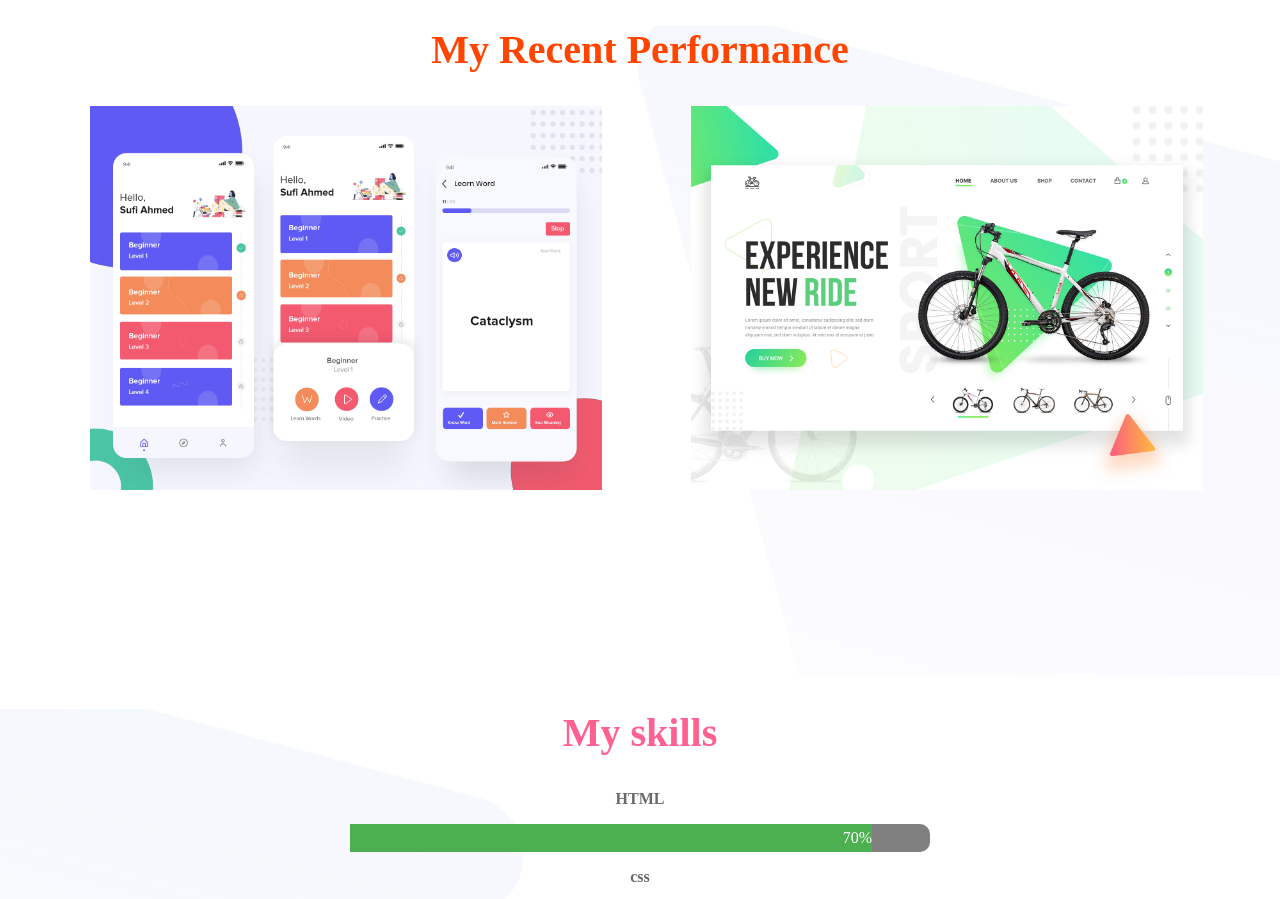
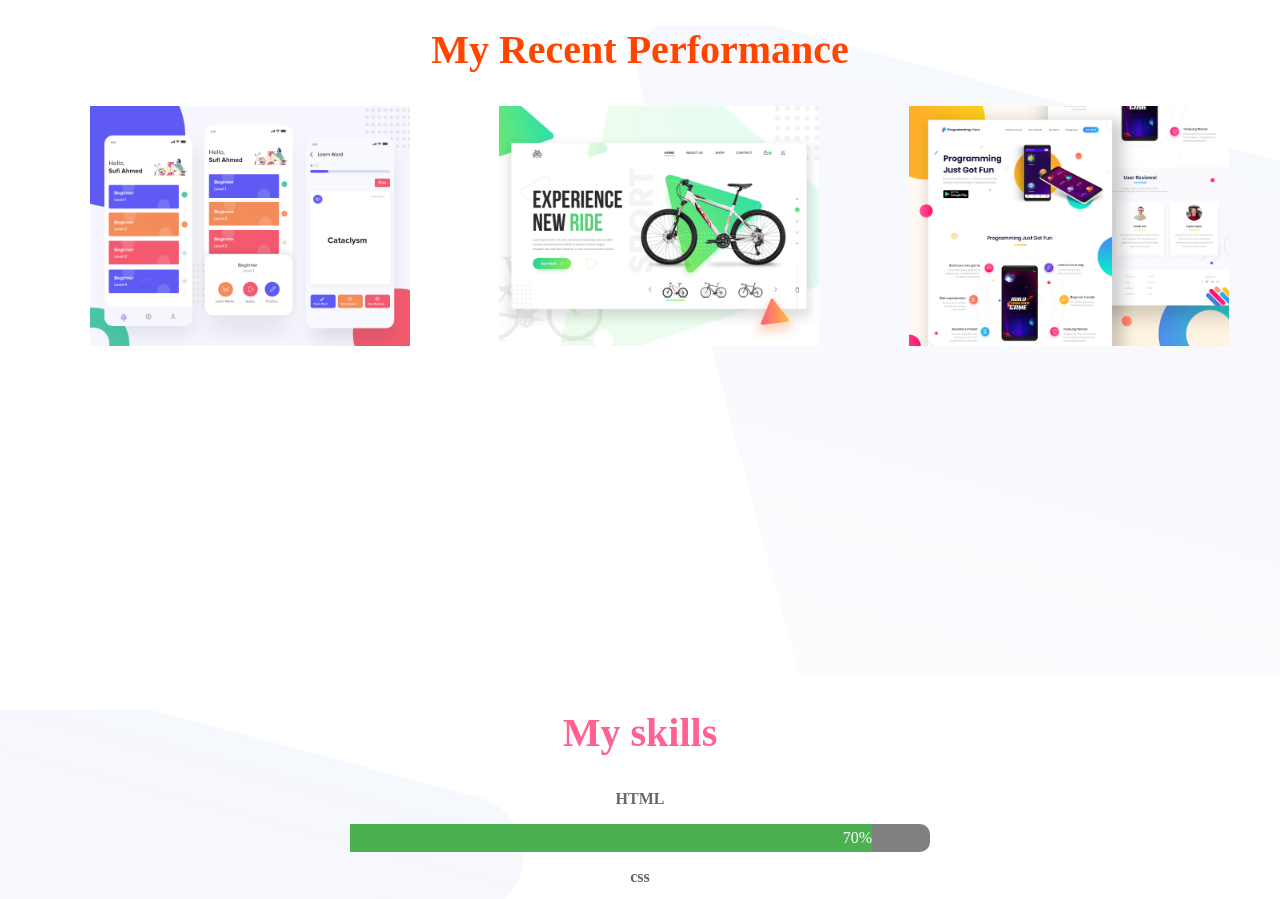
Before and after one commit to mahadihasan1555/new-portfolio1, a plain HTML site: page index.html in a window 1280 px wide. Shown: the part 1307-2206 px from the top of the page. Drawn offline with Linux system fonts and the light colour scheme.

Commit message:
finished my first assignment

```diff
--- a/index.html
+++ b/index.html
@@ -64,12 +64,16 @@
 
         <h2>My Recent Performance</h2>
 
-        <div class="half-width">
+        <div class="half-width2">
             <img src="images/work-1.png" alt="photo">
         </div>
 
-        <div class="half-width">
+        <div class="half-width2">
             <img src="images/work-2.jpg" alt="photo">
+        </div>
+
+        <div class="half-width2">
+           <img src="images/work-3.jpg" alt="photo">
         </div>
 
 
--- a/style.css
+++ b/style.css
@@ -67,6 +67,16 @@ h2{
 }
 .latest-work-area h2{
     text-align: center;
+}
+
+.half-width2{
+    width: 25%;
+    float: left;
+    margin-left: 5%;
+    padding-left: 2%;
+}
+.half-width2 img{
+    width: 100%;
 }
 
 
```
